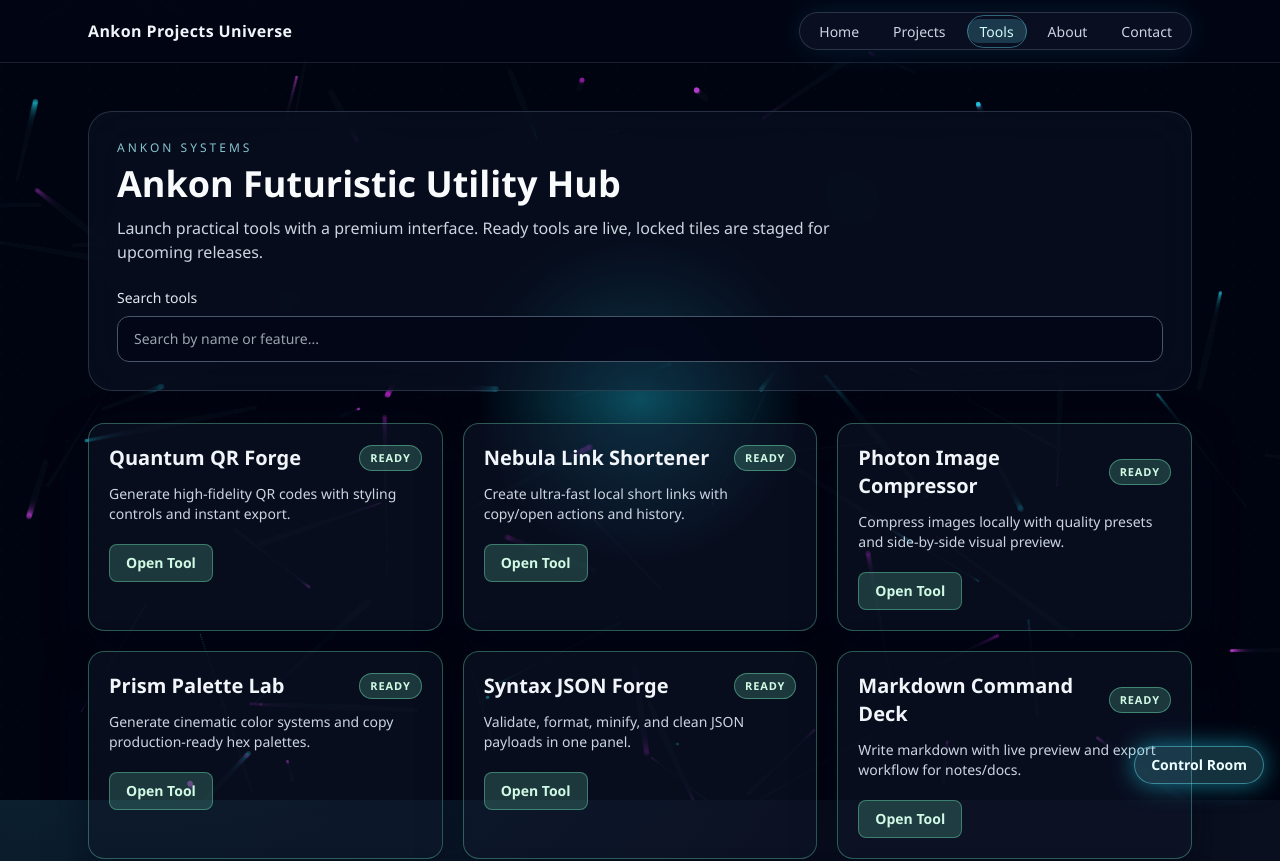
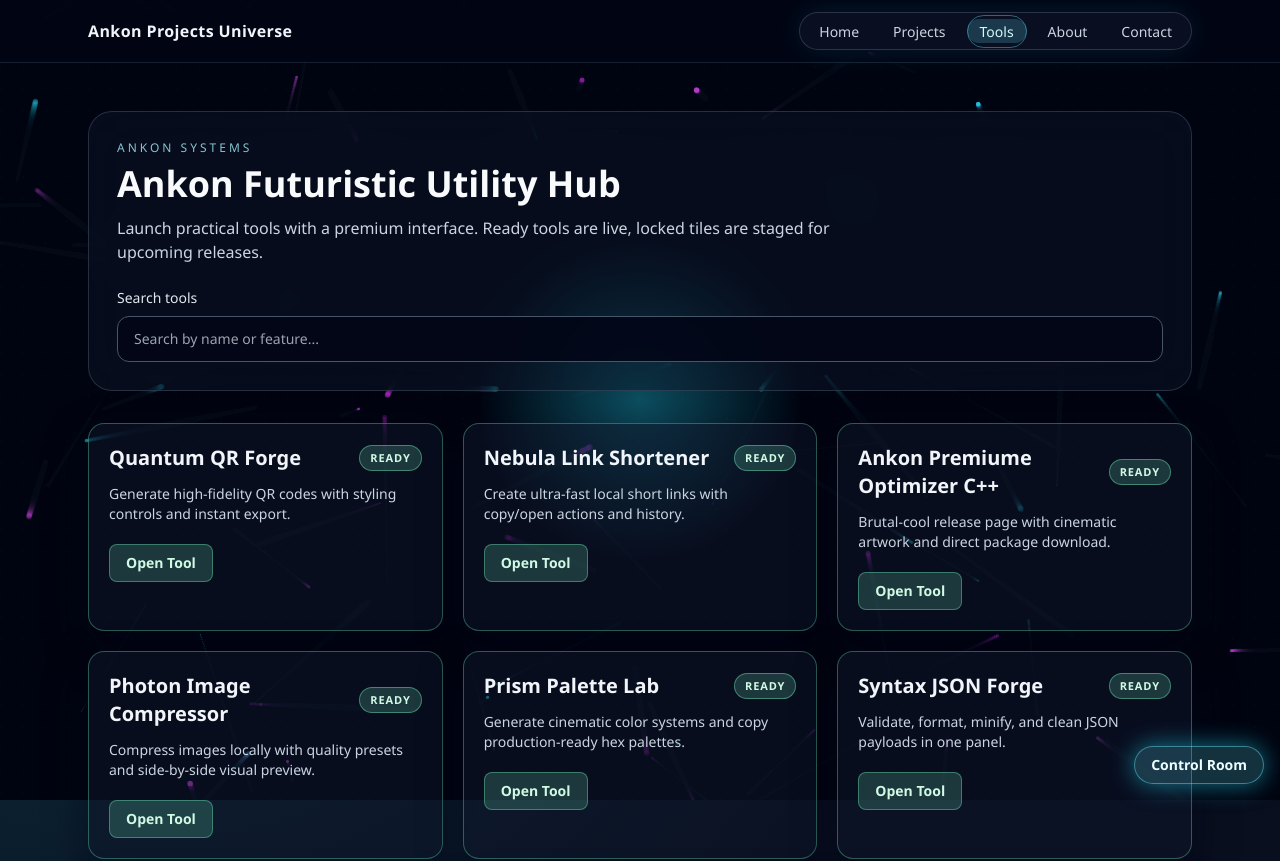
Before and after one commit to liveankon1/ankon-live-portal1, a Next.js app: page /tools in a window 1280 px wide. Shown: the top 861 px of the page. Built offline with nearby package versions, Linux system fonts and the light colour scheme.

Commit message:
Update page.tsx

```diff
--- a/app/tools/page.tsx
+++ b/app/tools/page.tsx
@@ -23,6 +23,12 @@ const toolCards: ToolCard[] = [
     title: "Nebula Link Shortener",
     description: "Create ultra-fast local short links with copy/open actions and history.",
     href: "/tools/shortener",
+    status: "ready"
+  },
+  {
+    title: "Ankon Premiume Optimizer C++",
+    description: "Brutal-cool release page with cinematic artwork and direct package download.",
+    href: "/tools/optimizer",
     status: "ready"
   },
   {
```
